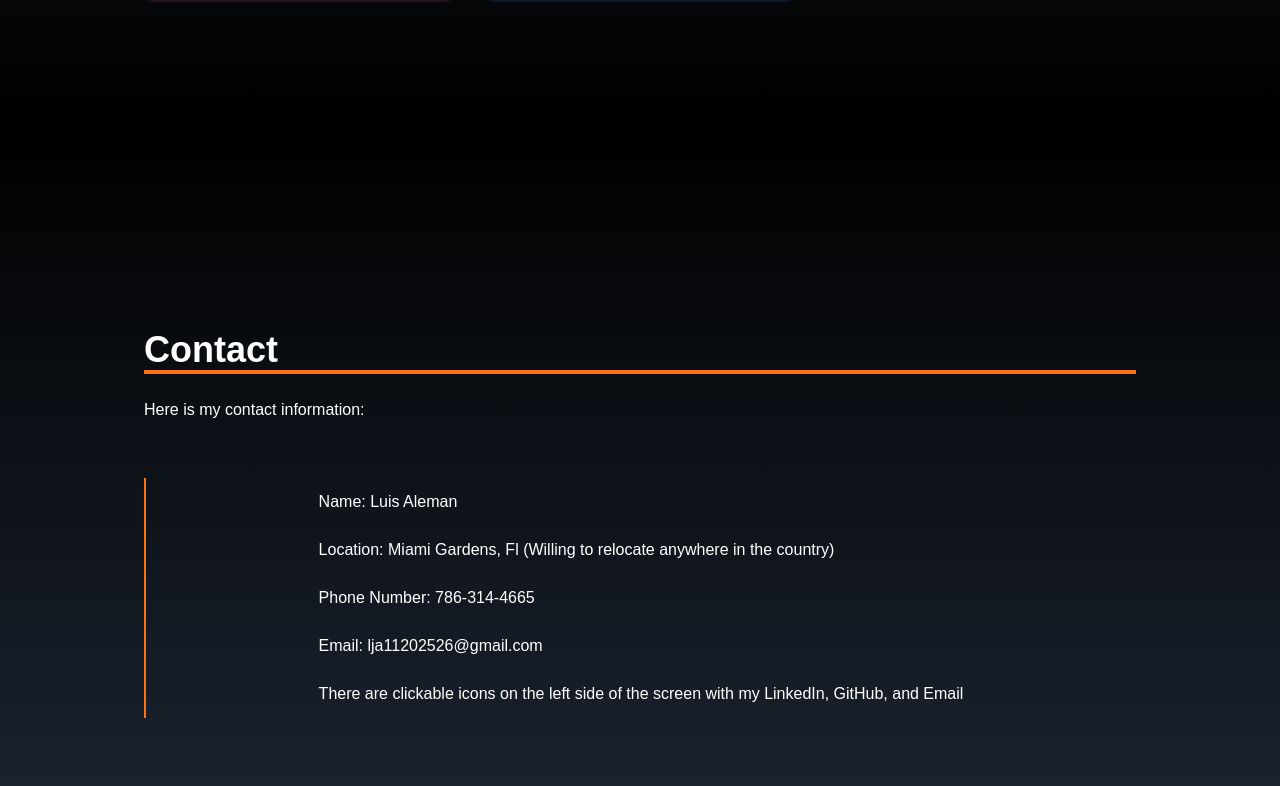
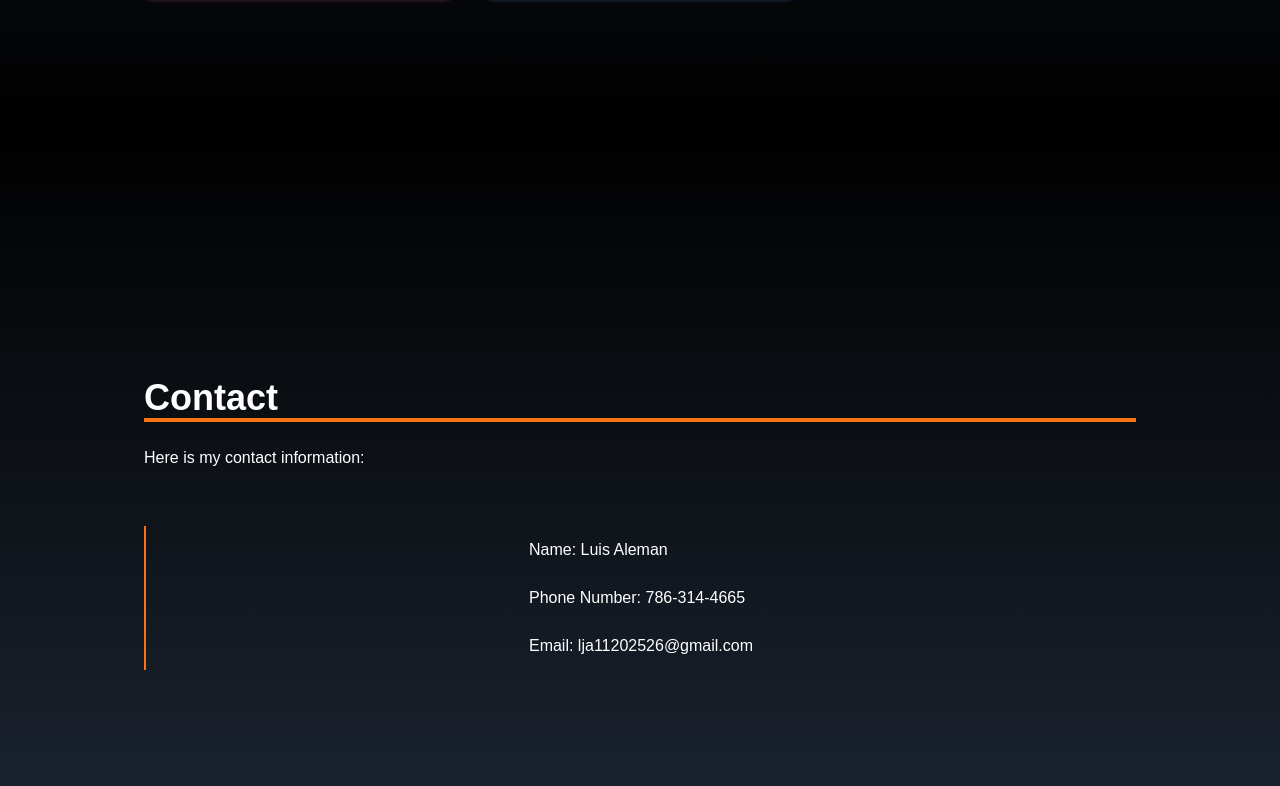
Before and after one commit to KrOhDee/portfolio-re, a React (Create React App) app: page / in a window 1280 px wide. Shown: the part 3076-3862 px from the top of the page. Built offline with nearby package versions, Linux system fonts and the light colour scheme; the HTML template or start-up script is replaced by a standard one; a web font is replaced by a local one.

Commit message:
Change details

```diff
--- a/src/components/About.jsx
+++ b/src/components/About.jsx
@@ -38,8 +38,8 @@ const About = () => {
           learned <span className="font-bold text-orange-500">NodeJS</span>,{' '}
           <span className="font-bold text-orange-500">MongoDB</span>, and{' '}
           <span className="font-bold text-orange-500">Express</span>. Overall, I
-          have a solid understanding of full-stack web development, and I am
-          improving every day.
+          have a solid understanding of web development, and I am improving
+          every day.
           <br />
         </p>
 
--- a/src/components/Contact.jsx
+++ b/src/components/Contact.jsx
@@ -17,16 +17,8 @@ const Contact = () => {
         <div className=" flex justify-center items-center border-l-2 border-orange-500">
           <ul className="p-3 li space-y-6">
             <li>Name: Luis Aleman</li>
-            <li>
-              Location: Miami Gardens, Fl (Willing to relocate anywhere in the
-              country)
-            </li>
             <li>Phone Number: 786-314-4665</li>
             <li>Email: lja11202526@gmail.com</li>
-            <li>
-              There are clickable icons on the left side of the screen with my
-              LinkedIn, GitHub, and Email
-            </li>
           </ul>
         </div>
       </div>
```
